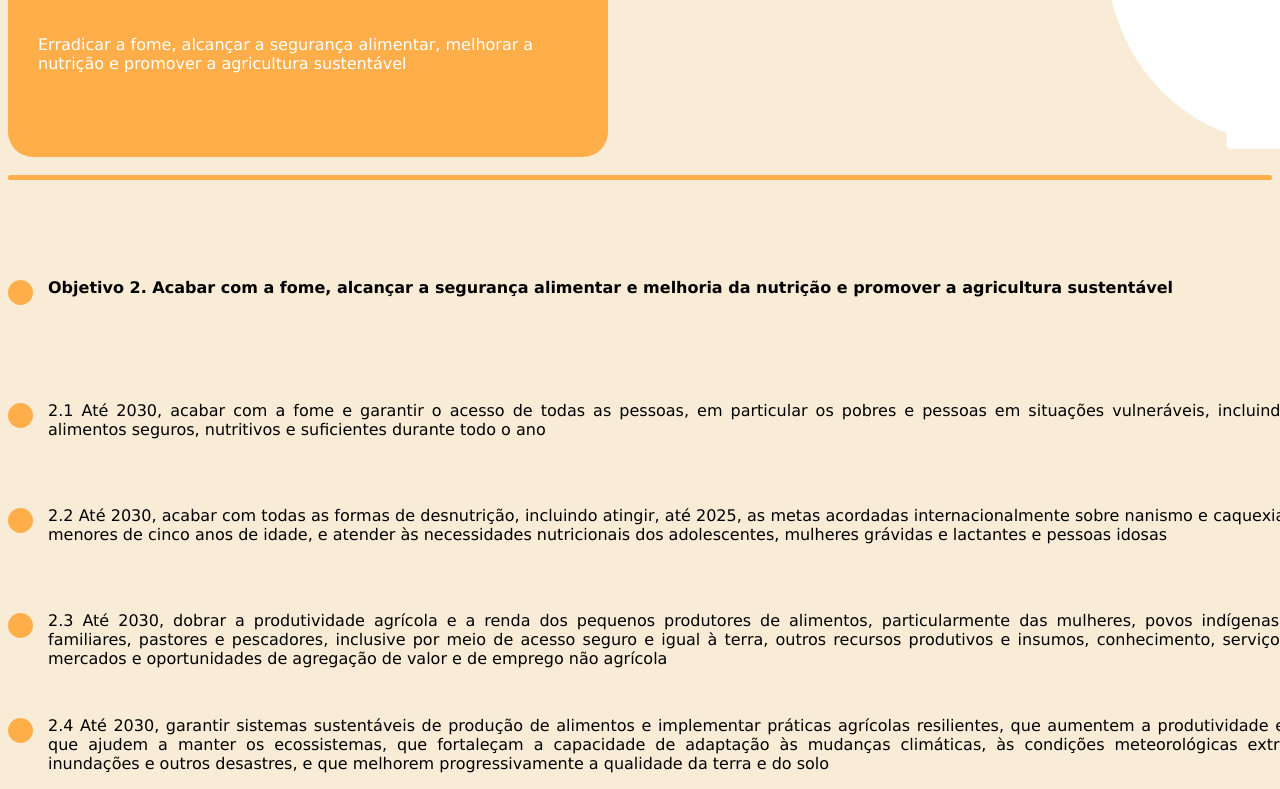
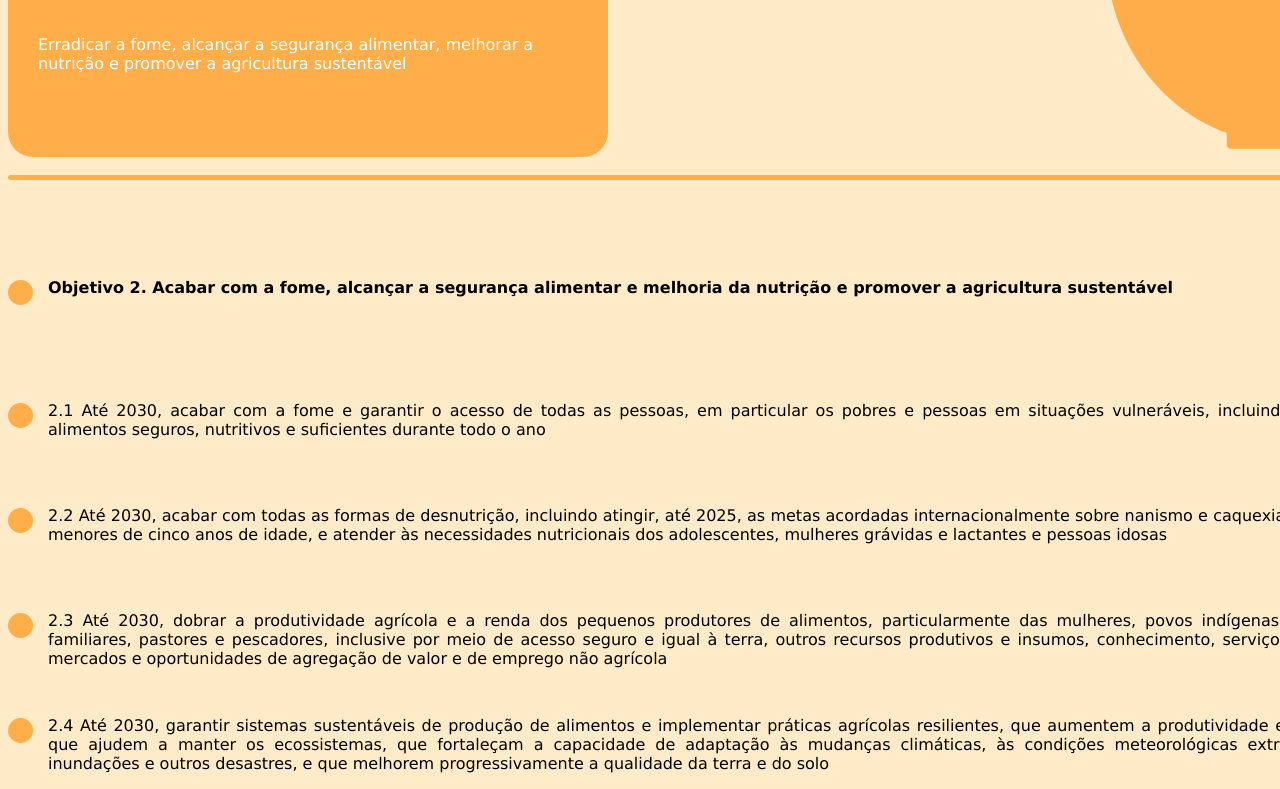
Before and after one commit to mojonir/desafio-semana-1, a plain HTML site: page index.html in a window 1280 px wide. Shown: the part 209-998 px from the top of the page. Drawn offline with Linux system fonts and the light colour scheme.

Commit message:
mudança de cor img

```diff
--- a/CSS/style.css
+++ b/CSS/style.css
@@ -1,6 +1,6 @@
 body {
 
-    background-color: rgb(248, 236, 214)
+    background-color: rgb(255, 235, 199)
 }
 
 .esq {
@@ -18,7 +18,7 @@ body {
 }
 .cabe{
     height: 5px;
-    width: auto;
+    width: 1525px;
     background-color: rgb(255, 174, 74);
     border-radius: 25px;
 }
@@ -37,6 +37,7 @@ body {
     position: relative;
     left: 1100px;
     bottom: 320px;
+    filter: brightness(0) saturate(100%) invert(89%) sepia(17%) saturate(4954%) hue-rotate(321deg) brightness(101%) contrast(107%);
 }
 .ball{
     position: relative;
```
